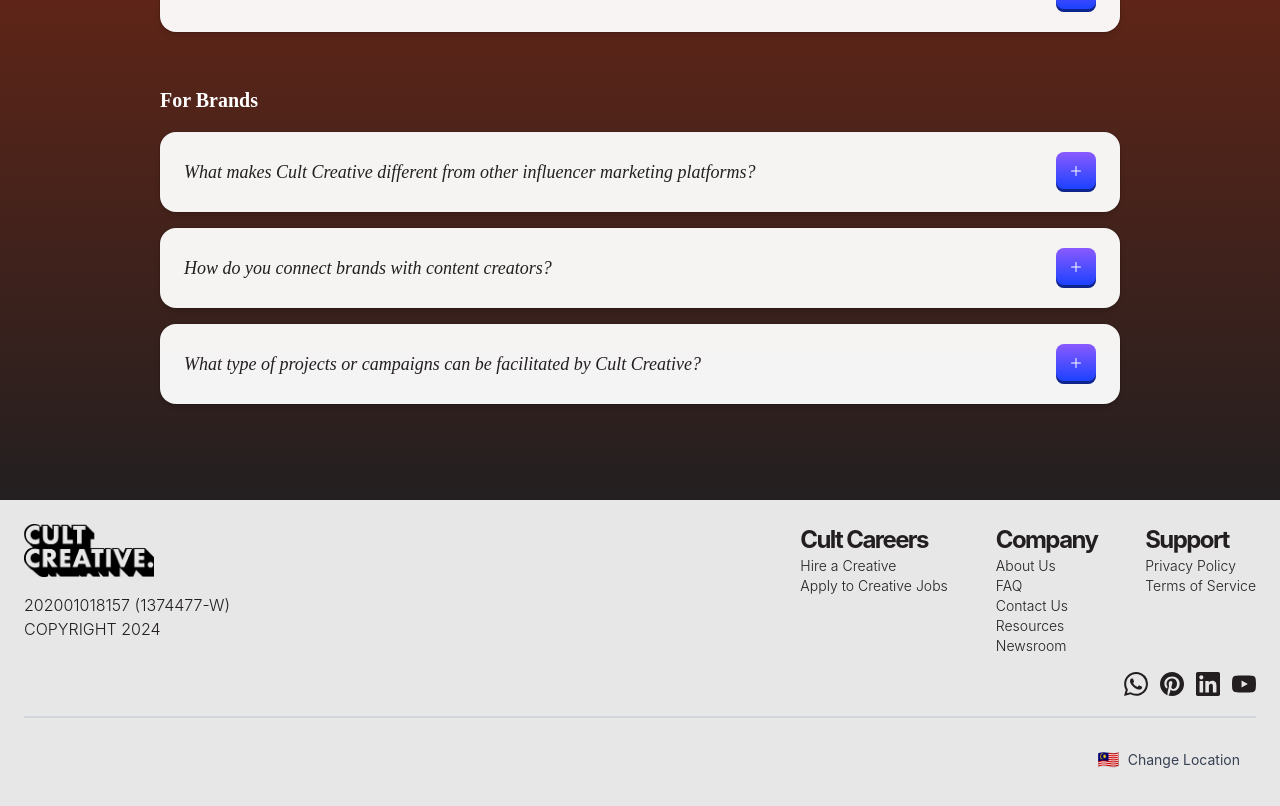
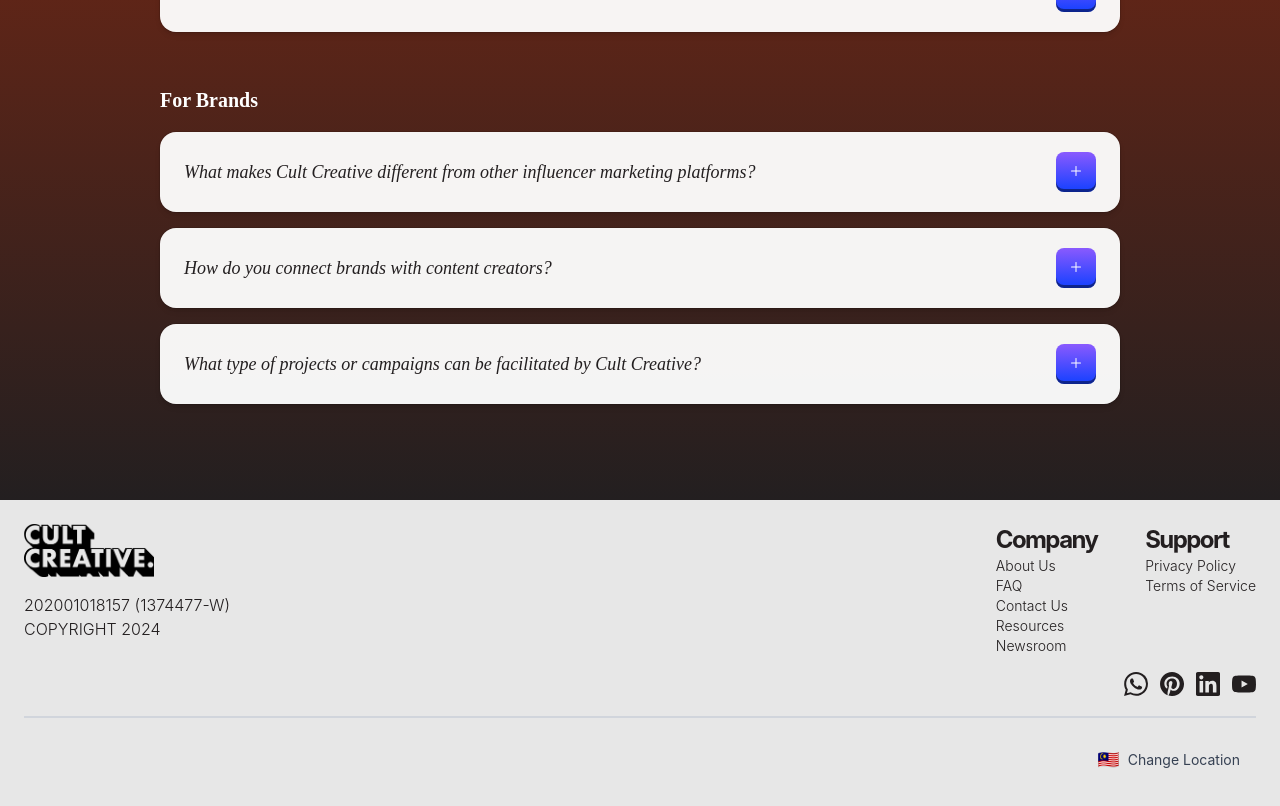
Before and after one commit to ccasia/cultcreative_landing, a Next.js app: page /my/faq in a window 1280 px wide. Shown: the part 1366-2172 px from the top of the page. Built offline with nearby package versions, Linux system fonts and the light colour scheme; a web font is replaced by a local one.

Commit message:
feat: Remove outdated Cult Careers section from footer

```diff
--- a/src/app/[locale]/components/NewFooter.tsx
+++ b/src/app/[locale]/components/NewFooter.tsx
@@ -26,24 +26,6 @@
               <p className="uppercase font-light">202001018157 (1374477-W)</p>
               <p className="uppercase font-light">Copyright 2024</p>
                 </div>
-              </div>
-            </div>
-
-            <div>
-              <div>
-            <p className="font-bold text-2xl -tracking-[.1rem]">Cult Careers</p>
-            <ul className="font-light text-sm">
-              <li className="hover:text-[#8A5AFE] duration-150 cursor-pointer">
-                <a href="https://employer.cultcreative.asia/" target="_blank">
-                  Hire a Creative
-                </a>
-              </li>
-              <li className="hover:text-[#8A5AFE] duration-150 cursor-pointer">
-                <a href="https://web.cultcreative.asia/?utm_source=wix&utm_medium=job_page&utm_campaign=general_CCWL_website" target="_blank">
-                  Apply to Creative Jobs
-                </a>
-              </li>
-                </ul>
               </div>
             </div>
 
```
